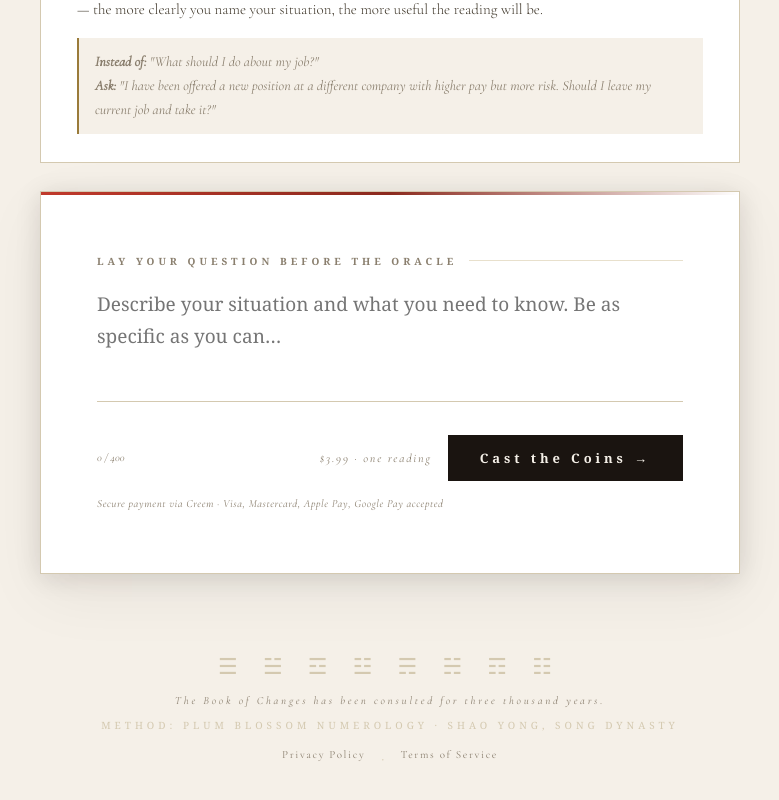
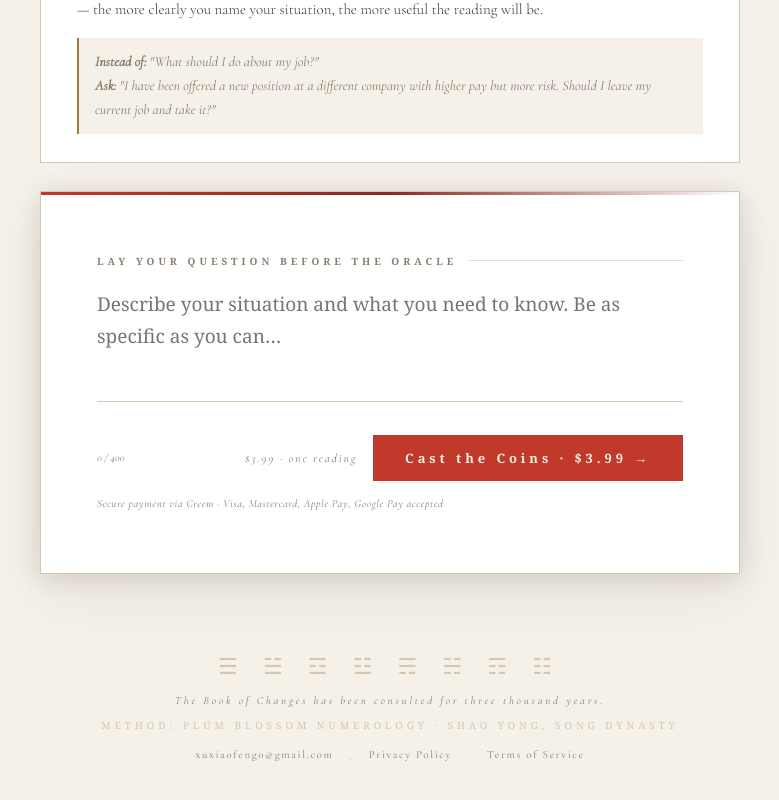
Before and after one commit to zhiduole/wu-oracle, a Next.js app: page / in a window 1280 px wide. Shown: the part 689-1489 px from the top of the page, without its empty margins (250-1029 px from the left). Built offline with nearby package versions, Linux system fonts and the light colour scheme; a web font is replaced by a local one.

Commit message:
Update page.tsx

```diff
--- a/app/page.tsx
+++ b/app/page.tsx
@@ -1,8 +1,7 @@
 'use client'
 
-import { useState, useEffect, useRef } from 'react'
+import { useState, useEffect } from 'react'
 
-// ── Hexagram data ──
 const HEXAGRAMS = [
   {n:1,en:"The Creative",zh:"乾 · Qián",sym:"䷀",lines:[1,1,1,1,1,1]},
   {n:2,en:"The Receptive",zh:"坤 · Kūn",sym:"䷁",lines:[0,0,0,0,0,0]},
@@ -92,8 +91,6 @@ export default function HomePage() {
   const [modalTime, setModalTime] = useState('')
   const [timeAdjusted, setTimeAdjusted] = useState(false)
 
-
-  // Clock
   useEffect(() => {
     const tick = () => {
       const d = new Date(Date.now() + timeOffset)
@@ -118,42 +115,33 @@ export default function HomePage() {
 
   function handleCast() {
     if (!question.trim()) return
-    // Calculate hexagram now, store in sessionStorage before redirect
     const hexIdx = getHexIndex(question, timeOffset)
     const d = new Date(Date.now() + timeOffset)
     sessionStorage.setItem('wu_question', question)
     sessionStorage.setItem('wu_hex_index', String(hexIdx))
     sessionStorage.setItem('wu_time', formatTime(d))
-    // Redirect to Lemon Squeezy checkout
     const successUrl = `${window.location.origin}/success`
     window.location.href = `/api/checkout?successUrl=${encodeURIComponent(successUrl)}`
   }
 
   return (
     <div style={s.body}>
-      {/* Clock banner */}
       <div style={s.clockBanner}>
         <span style={s.clockLabel}>Your local time</span>
         <span style={s.clockDisplay}>{clockTime || '--:--:--'}</span>
         <span style={s.clockDate}>{clockDate}</span>
         <button style={s.clockBtn} onClick={() => setModalOpen(true)}>Not correct? Adjust →</button>
         {timeAdjusted && (
-          <div style={s.clockWarning}>
-            ⚠ Time adjusted. The hexagram will be cast using your corrected local time.
-          </div>
+          <div style={s.clockWarning}>⚠ Time adjusted. The hexagram will be cast using your corrected local time.</div>
         )}
       </div>
 
-      {/* Modal */}
       {modalOpen && (
         <div style={s.overlay} onClick={e => { if (e.target === e.currentTarget) setModalOpen(false) }}>
           <div style={s.modal}>
             <div style={s.modalBar} />
             <p style={s.modalTitle}>Adjust Your Local Time</p>
-            <p style={s.modalNote}>
-              In Plum Blossom Numerology, the exact hour of your question shapes the hexagram cast.
-              If the clock above does not match your local time, correct it here before proceeding.
-            </p>
+            <p style={s.modalNote}>In Plum Blossom Numerology, the exact hour of your question shapes the hexagram cast. If the clock above does not match your local time, correct it here before proceeding.</p>
             <label style={s.modalLabel}>Enter your current local time</label>
             <input type="time" style={s.timeInput} value={modalTime} onChange={e => setModalTime(e.target.value)} />
             <div style={s.modalActions}>
@@ -165,7 +153,6 @@ export default function HomePage() {
       )}
 
       <div style={s.page}>
-        {/* Masthead */}
         <header style={s.masthead}>
           <div style={s.seal}><span style={s.sealChar}>易</span></div>
           <h1 style={s.title}>Wú · <em style={{ color: '#c0392b', fontStyle: 'normal' }}>The Book of Changes</em></h1>
@@ -177,27 +164,17 @@ export default function HomePage() {
           <p style={s.tagline}>Ancient Chinese divination for the crossroads of now</p>
         </header>
 
-        {/* Before You Ask */}
         <div style={s.instrBox}>
           <div style={s.instrBar} />
           <p style={s.instrHeading}>Before You Ask</p>
-          <p style={s.instrText}>
-            Take three slow, deep breaths. Clear your mind completely. Then bring your full attention
-            to your question — not just the words, but the weight of it.
-          </p>
-          <p style={{ ...s.instrText, marginTop: 12 }}>
-            The oracle answers best when your question is specific and personal.
-            Vague questions receive vague answers — the more clearly you name your situation,
-            the more useful the reading will be.
-          </p>
+          <p style={s.instrText}>Take three slow, deep breaths. Clear your mind completely. Then bring your full attention to your question — not just the words, but the weight of it.</p>
+          <p style={{ ...s.instrText, marginTop: 12 }}>The oracle answers best when your question is specific and personal. Vague questions receive vague answers — the more clearly you name your situation, the more useful the reading will be.</p>
           <div style={s.example}>
             <strong>Instead of:</strong> "What should I do about my job?"<br />
-            <strong>Ask:</strong> "I have been offered a new position at a different company with higher pay
-            but more risk. Should I leave my current job and take it?"
+            <strong>Ask:</strong> "I have been offered a new position at a different company with higher pay but more risk. Should I leave my current job and take it?"
           </div>
         </div>
 
-        {/* Divination card */}
         <div style={s.card}>
           <div style={s.cardBar} />
           <p style={s.cardLabel}>Lay your question before the Oracle <span style={s.labelLine2} /></p>
@@ -213,20 +190,19 @@ export default function HomePage() {
             <span style={s.charCount}>{question.length} / 400</span>
             <div style={s.priceTag}>$3.99 · one reading</div>
             <button style={s.castBtn} onClick={handleCast} disabled={!question.trim()}>
-              Cast the Coins →
+              Cast the Coins · $3.99 →
             </button>
           </div>
-          <p style={s.payNote}>
-            Secure payment via Creem · Visa, Mastercard, Apple Pay, Google Pay accepted
-          </p>
+          <p style={s.payNote}>Secure payment via Creem · Visa, Mastercard, Apple Pay, Google Pay accepted</p>
         </div>
 
-        {/* Footer */}
         <footer style={s.siteFooter}>
           <span style={s.footerTrigs}>☰ ☱ ☲ ☳ ☴ ☵ ☶ ☷</span>
           <p style={s.footerCopy}>The Book of Changes has been consulted for three thousand years.</p>
           <p style={s.footerMethod}>Method: Plum Blossom Numerology · Shao Yong, Song Dynasty</p>
           <div style={s.footerLinks}>
+            <a href="mailto:xuxiaofeng0@gmail.com" style={s.footerLink}>xuxiaofeng0@gmail.com</a>
+            <span style={{ color: '#d4c9b0' }}>·</span>
             <a href="/privacy" style={s.footerLink}>Privacy Policy</a>
             <span style={{ color: '#d4c9b0' }}>·</span>
             <a href="/terms" style={s.footerLink}>Terms of Service</a>
@@ -277,7 +253,7 @@ const s: Record<string, React.CSSProperties> = {
   cardFooter: { display: 'flex', alignItems: 'center', gap: 16, marginTop: 28, flexWrap: 'wrap' },
   charCount: { fontSize: 11, color: '#8a7f6e', fontStyle: 'italic' },
   priceTag: { fontSize: 12, color: '#8a7f6e', letterSpacing: '0.15em', fontStyle: 'italic', marginLeft: 'auto' },
-  castBtn: { background: '#1a1410', color: '#f5f0e8', border: 'none', fontFamily: 'Georgia, serif', fontSize: 13, fontWeight: 600, letterSpacing: '0.3em', padding: '14px 32px', cursor: 'pointer' },
+  castBtn: { background: '#c0392b', color: '#f5f0e8', border: 'none', fontFamily: 'Georgia, serif', fontSize: 13, fontWeight: 600, letterSpacing: '0.3em', padding: '14px 32px', cursor: 'pointer' },
   payNote: { fontSize: 11, color: '#8a7f6e', fontStyle: 'italic', marginTop: 16, letterSpacing: '0.05em' },
   siteFooter: { textAlign: 'center', marginTop: 80 },
   footerTrigs: { fontSize: 22, letterSpacing: 10, color: '#d4c9b0', marginBottom: 14, display: 'block' },
```
